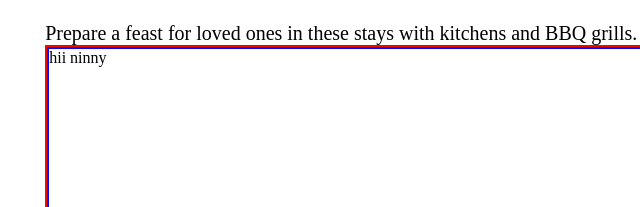
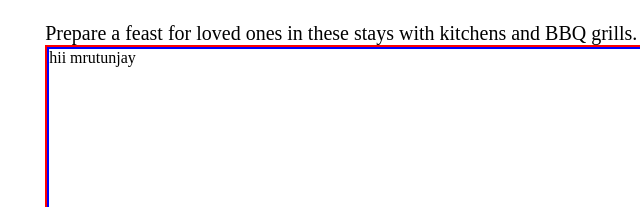
Before and after one commit to Mrjay137/Airbnb, a plain HTML site: page index.html in a window 1280 px wide. Shown: the part 1919-2126 px from the top of the page, 28-668 px from the left. Drawn offline with Linux system fonts and the light colour scheme.

Commit message:
added mrutunjay

```diff
--- a/index.html
+++ b/index.html
@@ -137,7 +137,7 @@
 
                     </div>
                     <div>
-                            hii ninny
+                            hii mrutunjay
                     </div>
                     <div>
 
```
